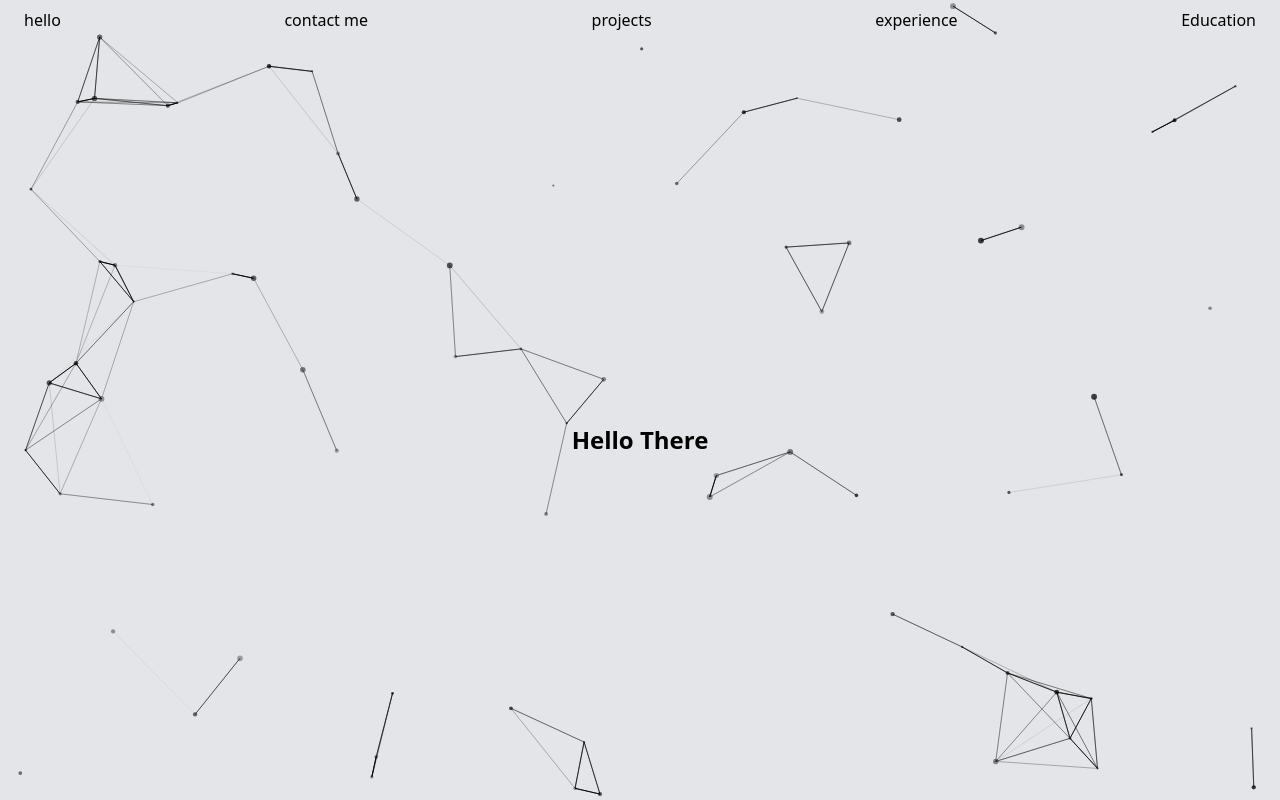
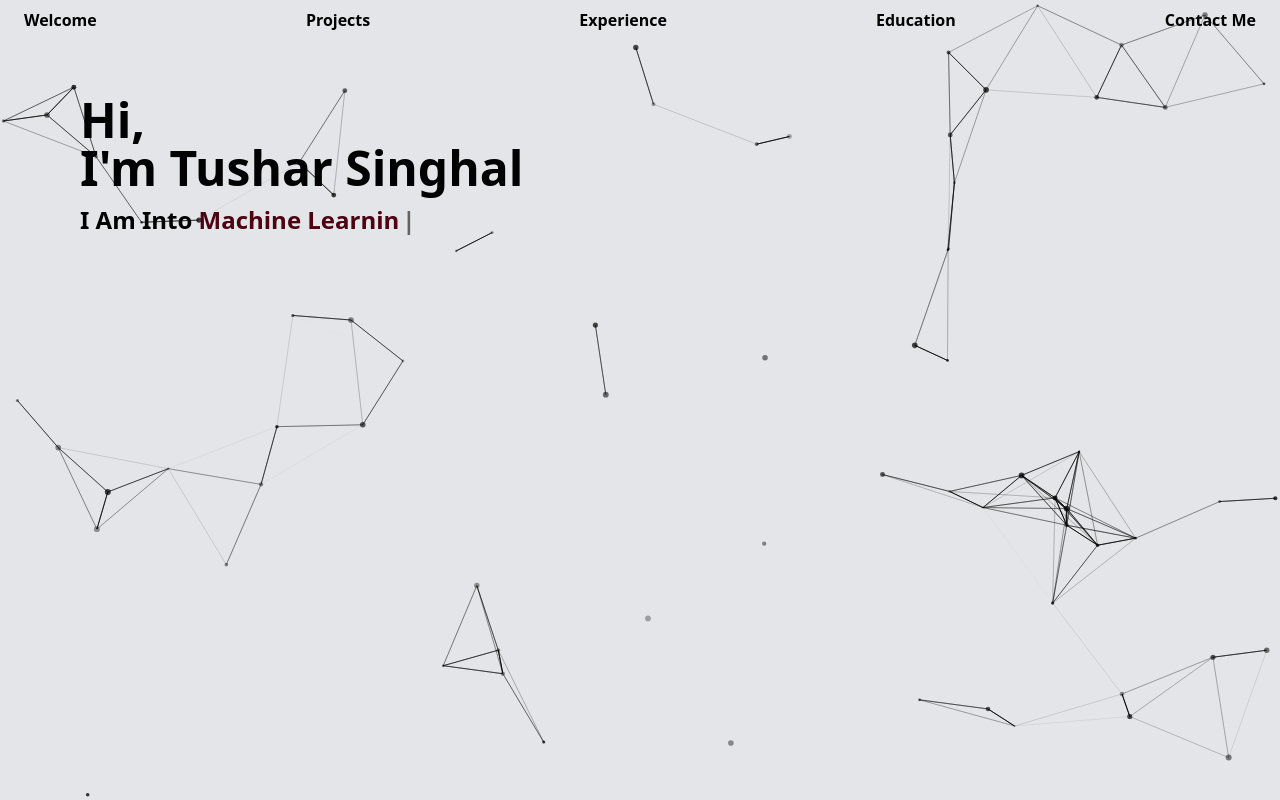
Before and after one commit to TusharSin810/Tushar-Portfolio, a React (Vite) app: page / in a window 1280 px wide. Shown: the top 800 px of the page. Built offline with nearby package versions, Linux system fonts and the light colour scheme.

Commit message:
Completed Loading Page and TypeWriter

```diff
--- a/package.json
+++ b/package.json
@@ -15,6 +15,7 @@
     "gsap": "^3.12.5",
     "react": "^18.3.1",
     "react-dom": "^18.3.1",
+    "react-simple-typewriter": "^5.0.1",
     "react-tsparticles": "^2.12.2",
     "tsparticles": "^3.5.0"
   },
--- a/src/App.jsx
+++ b/src/App.jsx
@@ -1,21 +1,43 @@
-import React, {useState} from 'react'
+import React, { useEffect, useState } from 'react';
+import LoadingContainer from './components/LoadingContainer';
 import Homepage from './components/Homepage';
-import LoadingContainer from './components/LoadingContainer';
+import ParticlesComponent from './components/Particles'
 
-function App() {
+const App = () => {
+  const [loading, setLoading] = useState(true);
+  const [transitionEnded, setTransitionEnded] = useState(false);
 
-    const [loading, setLoading] = useState(true);
+  useEffect(() => {
+    const timer = setTimeout(() => {
+      setLoading(false);
+    }, 2300);
 
-    const handleLoadingComplete = () => {
-    setLoading(false);
-    };
+    return () => clearTimeout(timer);
+  }, []);
+
+  useEffect(() => {
+    if (!loading) {
+      setTransitionEnded(true);
+    }
+  }, [loading]);
 
   return (
     <div>
-      {loading && <LoadingContainer onLoaded={handleLoadingComplete} />}
-      {!loading && <Homepage />}
+      <ParticlesComponent id="particles" />
+      <div className={`transition-opacity duration-3000 ease-in-out ${
+          loading ? 'opacity-100' : 'opacity-0'
+        } ${transitionEnded ? 'pointer-events-none' : 'pointer-events-auto'}`}>
+
+        <LoadingContainer isActive ={loading}/>
+      </div>
+      <div className={`transition-opacity duration-3000 delay-500 ease-in-out ${
+          loading ? 'opacity-0' : 'opacity-100'
+        }`}>
+
+        <Homepage />
+      </div>
     </div>
-  )
-}
+  );
+};
 
-export default App
+export default App;
--- a/src/components/Homepage.jsx
+++ b/src/components/Homepage.jsx
@@ -1,14 +1,25 @@
 import React from 'react'
 import Navbar from './Navbar'
-import ParticlesComponent from './Particles'
+import {useTypewriter, Cursor} from 'react-simple-typewriter'
 
 function Homepage() {
+
+  const [typeEffect] = useTypewriter({
+    words: ['Full Stack','Machine Learning','Web3'],
+    loop:{},
+    typeSpeed: 100,
+    deleteSpeed: 40
+  })
+
   return (
     <div>
-        <ParticlesComponent id="particles" />
         <Navbar />
-          <div className='flex items-center justify-center min-h-screen'>
-            <h1 className='text-2xl font-extrabold'>Hello There</h1>
+          <div className='flex flex-col mx-20 my-14 min-h-screen'>
+            <h1 className='text-5xl font-extrabold'>Hi,<br/>I'm Tushar Singhal</h1>
+            <h2 className='my-3 font-bold text-2xl'>I Am Into {" "}
+              <span className='text-[#4D0011]'>{typeEffect}</span>
+              <span className='text-[#4B443C] font-bold'><Cursor/></span>
+            </h2>
           </div>
           <div className='min-h-screen'>
             <p className='flex justify-center'>Hello my name is Tushar Singhal. I am a web developer.</p>
--- a/src/components/LoadingContainer.jsx
+++ b/src/components/LoadingContainer.jsx
@@ -1,45 +1,46 @@
 import React, { useEffect, useState } from 'react';
 
-const LoadingContainer = ({ onLoaded }) => {
-  const [loading, setLoading] = useState(true);
+const LoadingContainer = ({ isActive }) => {
   const [currentWord, setCurrentWord] = useState(0);
+  const [rollingStarted, setRollingStarted] = useState(false);
   const words = [
-    'Hello',
+    'स्वागत हे',
     'Bonjour',
-    'स्वागत हे',
+    'Hola',
     'Ciao',
     'Olá',
     'おい',
     'Hallå',
     'Guten tag',
-    'Hallo'
+    'Hallo',
+    'Hello'
   ];
 
   useEffect(() => {
-    const timer = setTimeout(() => {
-      setLoading(false);
-      onLoaded();
-    }, 1500);
+    if (!isActive) return;
 
-    return () => clearTimeout(timer);
-  }, [onLoaded]);
+    const initialTimeout = setTimeout(() => {
+      setRollingStarted(true);
+    }, 600);
+
+    return () => clearTimeout(initialTimeout);
+  }, [isActive]);
 
   useEffect(() => {
+    if (!rollingStarted || !isActive) return;
+
     const wordInterval = setInterval(() => {
       setCurrentWord((prev) => (prev + 1) % words.length);
-    }, 200);
+    }, 180);
 
     return () => clearInterval(wordInterval);
-  }, [words.length]);
+  }, [rollingStarted, isActive, words.length]);
 
   return (
-    <div
-      className={"fixed inset-0 flex items-center justify-center bg-black"}
-    >
+    <div className={"fixed inset-0 flex items-center justify-center bg-black"}>
       <div className="text-center">
         <h2 className="text-4xl font-bold text-white">
           &#8226; {words[currentWord]}
-          <div className="dot inline-block"></div>
         </h2>
       </div>
     </div>
--- a/src/components/Navbar.jsx
+++ b/src/components/Navbar.jsx
@@ -4,11 +4,11 @@ function Navbar() {
   return (
     <div>
       <nav className='flex justify-between py-2 mx-4'>
-        <ul className='mx-2'>hello</ul>
-        <ul className='mx-2'>contact me</ul>
-        <ul className='mx-2'>projects</ul>
-        <ul className='mx-2'>experience</ul>
-        <ul className='mx-2'>Education</ul>
+        <ul className='mx-2 font-bold'>Welcome</ul>
+        <ul className='mx-2 font-bold'>Projects</ul>
+        <ul className='mx-2 font-bold'>Experience</ul>
+        <ul className='mx-2 font-bold'>Education</ul>
+        <ul className='mx-2 font-bold'>Contact Me</ul>
       </nav>
     </div>
   )
--- a/src/components/Particles.jsx
+++ b/src/components/Particles.jsx
@@ -3,7 +3,7 @@ import { useEffect, useMemo, useState } from "react";
 import { loadSlim } from "@tsparticles/slim";
 
 
-const ParticlesComponent = (props) => {
+const ParticlesComponent =(props) => {
 
   const [init, setInit] = useState(false);
 
@@ -14,7 +14,7 @@ const ParticlesComponent = (props) => {
     }).then(() => {
       setInit(true);
     });
-  }, []);
+  },[]);
 
   const particlesLoaded = (container) => {
     console.log(container);
--- a/tailwind.config.js
+++ b/tailwind.config.js
@@ -5,7 +5,11 @@ export default {
       "./src/**/*.{js,ts,jsx,tsx}",
   ],
   theme: {
-    extend: {},
+    extend: {
+        transitionDuration: {
+          '3000': '3000ms',
+      }
+    },
   },
   plugins: [],
 }
```
Also changed, not shown: 1 other file (tests, documents, lock files or other folders).
